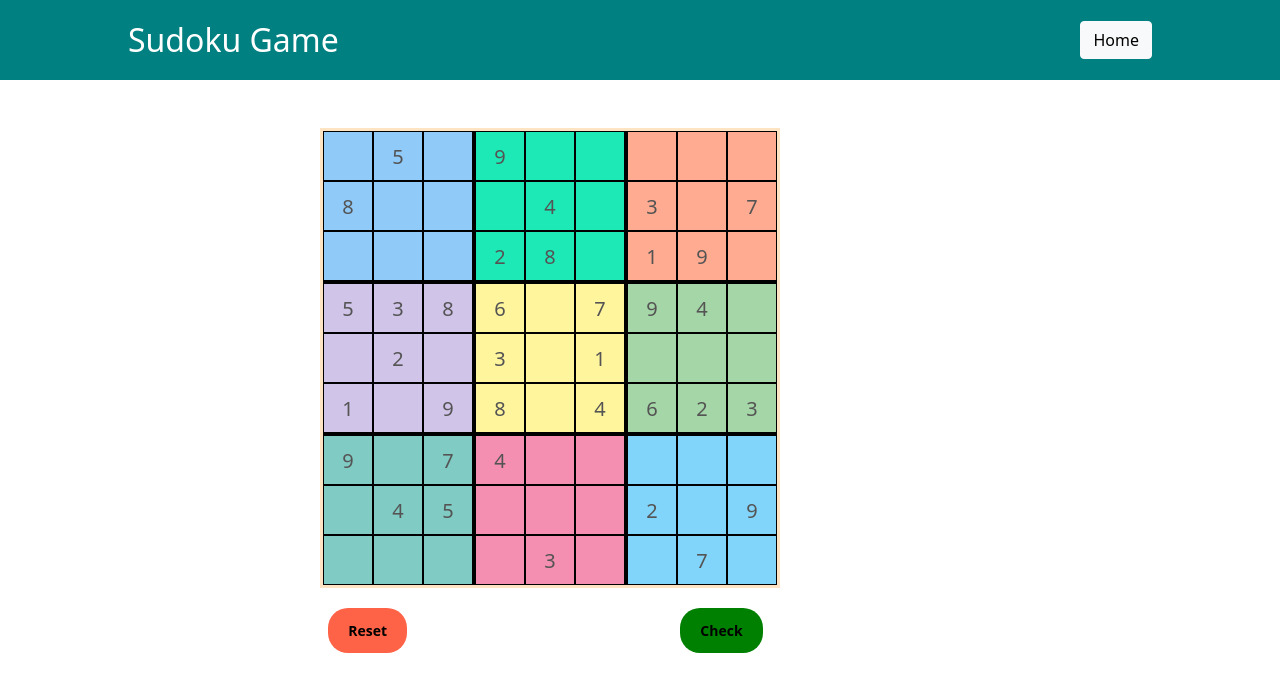
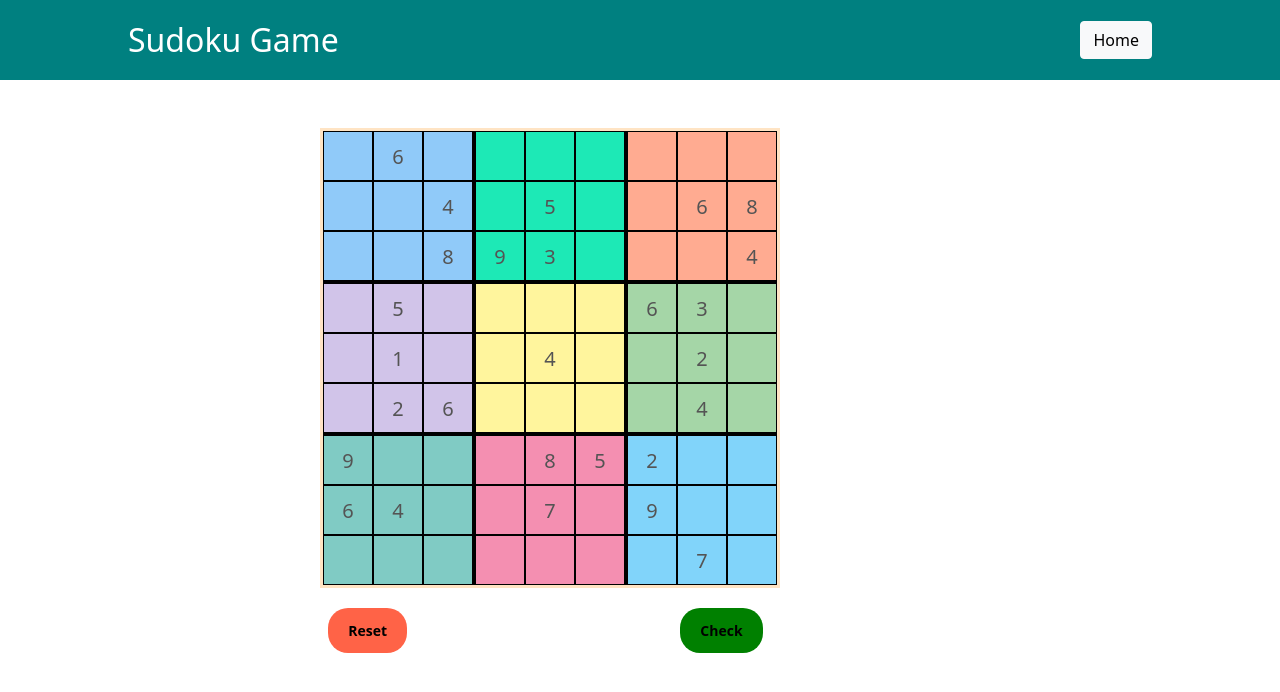
Before and after one commit to venitha1296/POC-SUDOKU, a React (Create React App) app: page /new-game in a window 1280 px wide. Shown: the top 692 px of the page. Built offline with nearby package versions, Linux system fonts and the light colour scheme.

Commit message:
storing details in localstorage

```diff
--- a/src/Components/Game/Game.jsx
+++ b/src/Components/Game/Game.jsx
@@ -37,19 +37,9 @@ function Game(props) {
     let _ = require('lodash');
     let complete = false;
     let error_color = [];
-    // let initial = props.board; // getting input value based on difficluty
+    let initial = props.board; // getting input value based on difficluty
+
     const name=props.name;
-    let initial = [
-      [-1, 5, -1, 9, -1, -1, -1, -1, -1],
-      [8, -1, -1, -1, 4, -1, 3, -1, 7],
-      [-1, -1, -1, 2, 8, -1, 1, 9, -1],
-      [5, 3, 8, 6, -1, 7, 9, 4, -1],
-      [-1, 2, -1, 3, -1, 1, -1, -1, -1],
-      [1, -1, 9, 8, -1, 4, 6, 2, 3],
-      [9, -1, 7, 4, -1, -1, -1, -1, -1],
-      [-1, 4, 5, -1, -1, -1, 2, -1, 9],
-      [-1, -1, -1, -1, 3, -1, -1, 7, -1]
-    ]
     const [randomArray,setRandomArray] = useState(initial);
     const [row_array,setRowErrorArray] = useState(error_color);
     const [col_array,setColErrorArray] = useState(error_color);
```
